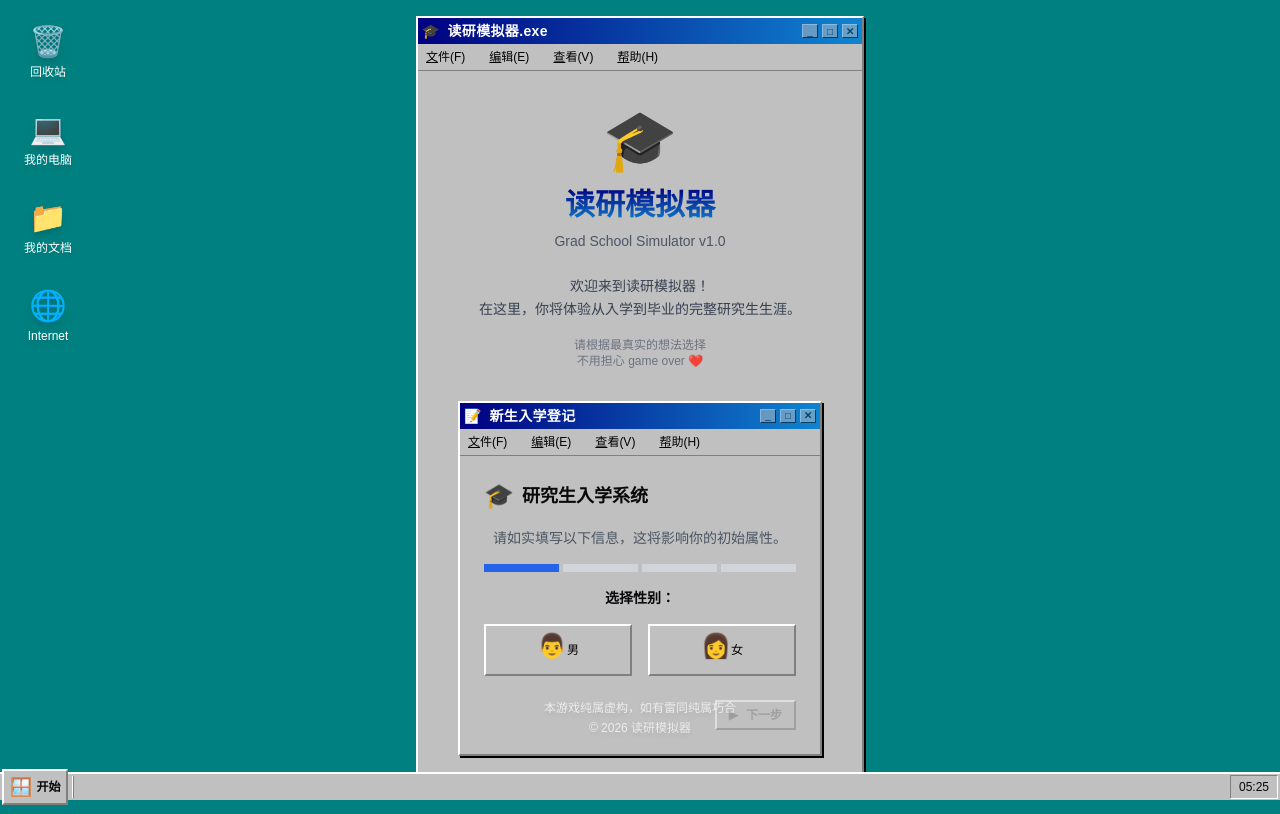
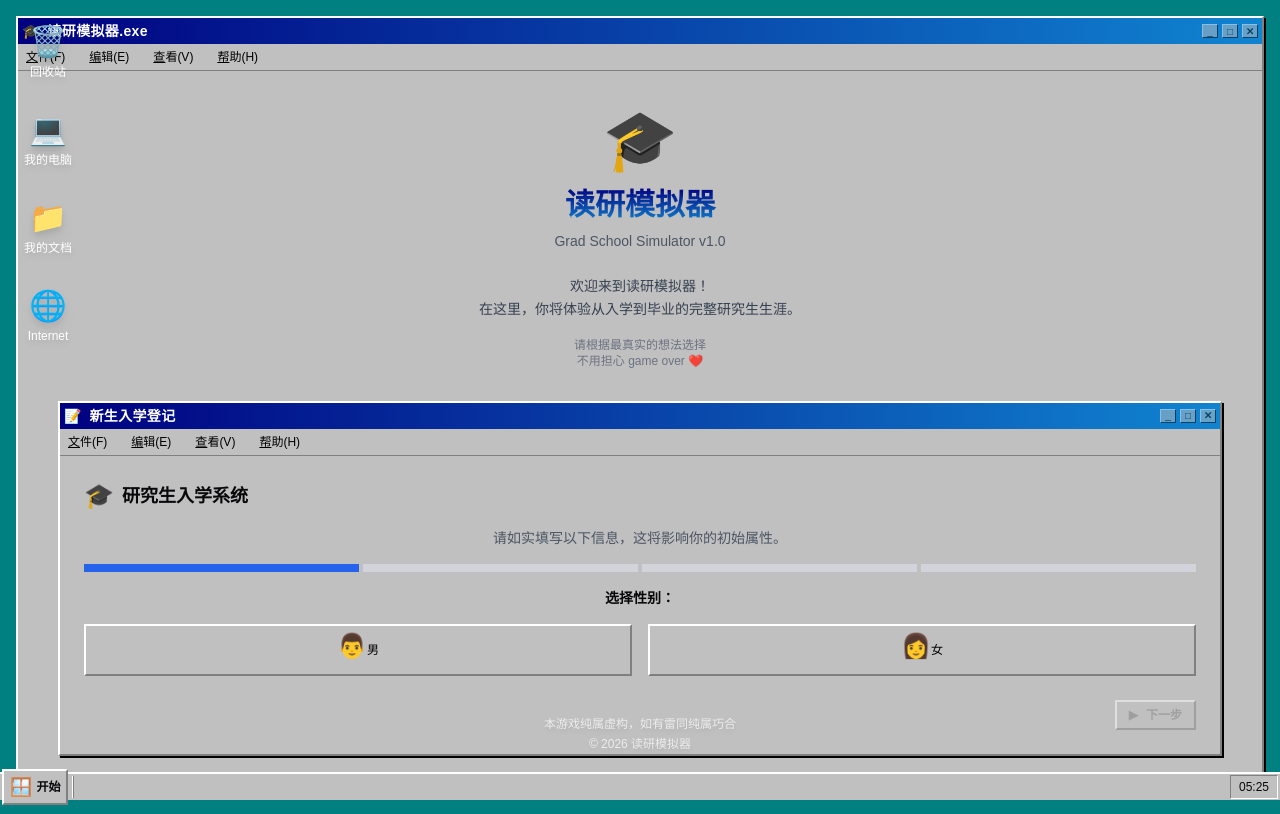
Before and after one commit to zhangzhangrui2000-creator/yanyan-sim, a React (Vite) app: page / in a window 1280 px wide. Built offline with nearby package versions, Linux system fonts and the light colour scheme.

Commit message:
fix: footer text to bottom

```diff
--- a/src/App.css
+++ b/src/App.css
@@ -13,6 +13,7 @@
   border: 2px solid;
   border-color: #ffffff #808080 #808080 #ffffff;
   box-shadow: 2px 2px 0 #000000;
+  max-width: 100%;
 }
 
 /* 标题栏 */
@@ -320,6 +321,12 @@
   animation: win95-blink 1s infinite;
 }
 
+/* 底部声明文本 */
+.win95-footnote {
+  padding-bottom: calc(36px + env(safe-area-inset-bottom));
+  pointer-events: none;
+}
+
 /* 移动端优化 */
 @media (max-width: 640px) {
   .win95-desktop {
--- a/src/App.tsx
+++ b/src/App.tsx
@@ -81,7 +81,7 @@ function App() {
               initial={{ opacity: 0 }}
               animate={{ opacity: 1 }}
               transition={{ delay: 0.5 }}
-              className="fixed bottom-20 sm:bottom-16 left-0 right-0 text-center px-4"
+              className="fixed bottom-4 sm:bottom-3 left-0 right-0 text-center px-4 win95-footnote"
             >
               <p className="text-white text-xs opacity-70 drop-shadow-md">
                 本游戏纯属虚构，如有雷同纯属巧合
--- a/src/components/GameScene.tsx
+++ b/src/components/GameScene.tsx
@@ -603,7 +603,7 @@ export const GameScene: React.FC = () => {
         initial={{ opacity: 0 }}
         animate={{ opacity: 1 }}
         transition={{ delay: 0.5 }}
-        className="fixed bottom-12 sm:bottom-4 left-4 right-4 text-center"
+        className="fixed bottom-16 sm:bottom-4 left-4 right-4 text-center"
       >
         <p className="text-white text-xs opacity-70 drop-shadow-md">
           读研模拟器 v1.0 | 本游戏纯属虚构，如有雷同纯属巧合
--- a/src/index.css
+++ b/src/index.css
@@ -68,6 +68,7 @@
 @layer base {
   * {
     @apply border-border;
+    box-sizing: border-box;
   }
   html {
     font-family: 'MS Sans Serif', 'Microsoft Sans Serif', 'Segoe UI', Tahoma, sans-serif;
@@ -77,5 +78,6 @@
     font-family: 'MS Sans Serif', 'Microsoft Sans Serif', 'Segoe UI', Tahoma, sans-serif;
     -webkit-font-smoothing: none;
     -moz-osx-font-smoothing: unset;
+    overflow-x: hidden;
   }
 }
```
